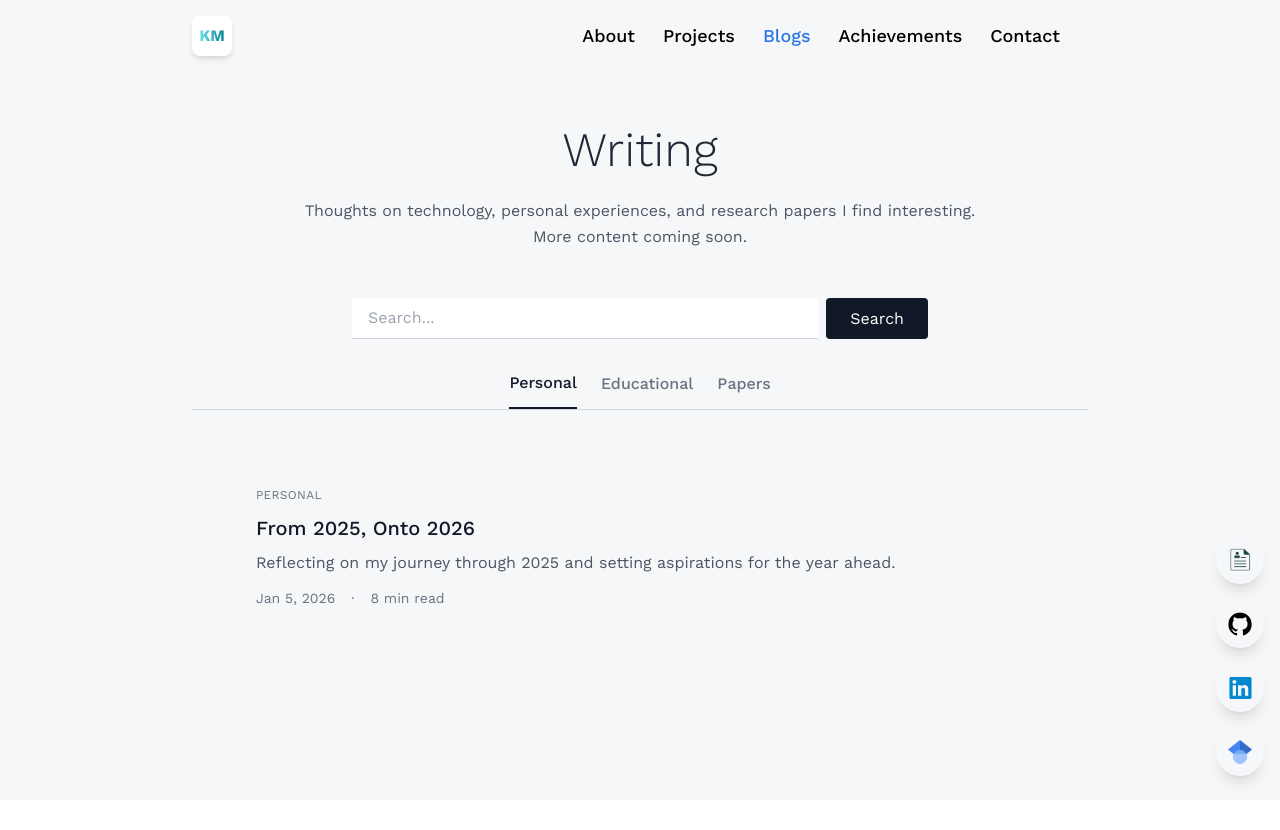
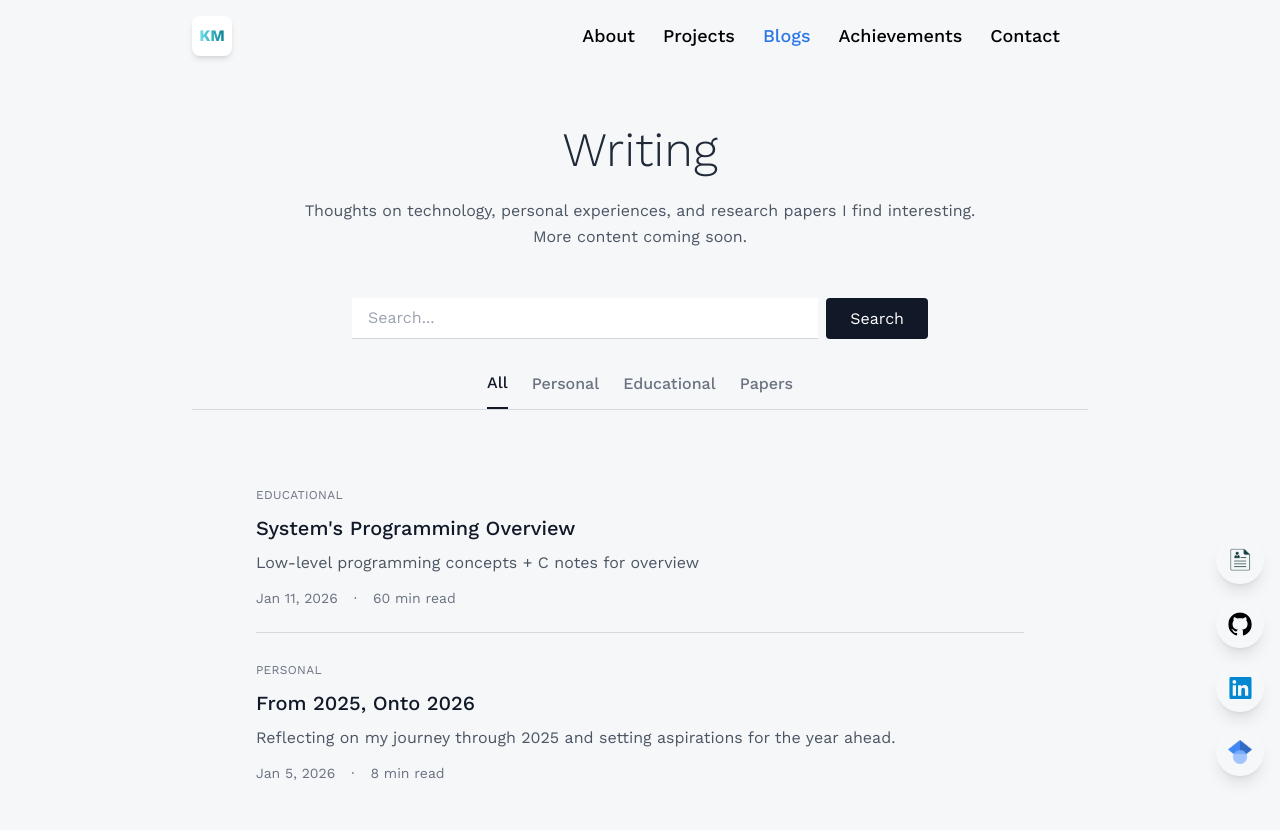
Before and after one commit to Khushi-Malik/KhushiPersonalWebsite, a React (Vite) app in the folder khushi-portfolio/: page /blog in a window 1280 px wide. Shown: the top 830 px of the page. Before the commit the page ends 800 px from the top, so only its background shows below. Built offline with nearby package versions, Linux system fonts and the light colour scheme.

Commit message:
fixing blog view bug

```diff
--- a/khushi-portfolio/src/App.jsx
+++ b/khushi-portfolio/src/App.jsx
@@ -16,6 +16,7 @@ const App = () => {
           <Route path='/contact' element={<Contact />} />
           <Route path='/projects' element={<Projects />} />
           <Route path='/blog' element={<Blog />} />
+          <Route path="/blog/:category/:id" element={<BlogPost />} />
           <Route path="/blog/:id" element={<BlogPost />} />
           <Route path='/achievement' element={<Achievement />} />
         </Routes>
--- a/khushi-portfolio/src/blogs/index.js
+++ b/khushi-portfolio/src/blogs/index.js
@@ -15,7 +15,7 @@ export const educationalBlogs = [
     {
         id: 1,
         title: "System's Programming Overview",
-        excerpt: "Low-level programming concepts + C",
+        excerpt: "Low-level programming concepts + C notes for overview",
         date: "2026-1-11",
         readTime: "60 min read",
         tags: ["Educational", "Low-level programming", "C", "bash"],
--- a/khushi-portfolio/src/pages/Blog.jsx
+++ b/khushi-portfolio/src/pages/Blog.jsx
@@ -55,18 +55,19 @@ const BlogCard = ({ post, type = "blog" }) => {
 };
 
 const Blog = () => {
-    const [activeTab, setActiveTab] = useState('personal');
+    const [activeCategory, setActiveCategory] = useState('all');
     const [searchInput, setSearchInput] = useState('');
     const [searchTerm, setSearchTerm] = useState('');
 
-    const getCurrentPosts = () => {
-        switch(activeTab) {
-            case 'personal': return personalBlogs;
-            case 'educational': return educationalBlogs;
-            case 'research': return researchPapers;
-            default: return personalBlogs;
-        }
-    };
+    // Combine all blogs into one array with category labels
+    const allBlogs = [
+        ...personalBlogs.map(blog => ({ ...blog, category: 'personal' })),
+        ...educationalBlogs.map(blog => ({ ...blog, category: 'educational' })),
+        ...researchPapers.map(blog => ({ ...blog, category: 'research' }))
+    ];
+
+    // Sort by date (newest first)
+    const sortedBlogs = allBlogs.sort((a, b) => new Date(b.date) - new Date(a.date));
 
     const handleSearch = () => {
         setSearchTerm(searchInput);
@@ -83,11 +84,16 @@ const Blog = () => {
         }
     };
 
-    const filteredPosts = getCurrentPosts().filter(post =>
-        post.title.toLowerCase().includes(searchTerm.toLowerCase()) ||
-        post.excerpt.toLowerCase().includes(searchTerm.toLowerCase()) ||
-        post.tags.some(tag => tag.toLowerCase().includes(searchTerm.toLowerCase()))
-    );
+    // Filter by category and search term
+    const filteredPosts = sortedBlogs.filter(post => {
+        const matchesCategory = activeCategory === 'all' || post.category === activeCategory;
+        const matchesSearch = searchTerm === '' ||
+            post.title.toLowerCase().includes(searchTerm.toLowerCase()) ||
+            post.excerpt.toLowerCase().includes(searchTerm.toLowerCase()) ||
+            post.tags.some(tag => tag.toLowerCase().includes(searchTerm.toLowerCase()));
+
+        return matchesCategory && matchesSearch;
+    });
 
     return (
          <section className="max-container">
@@ -131,9 +137,19 @@ const Blog = () => {
 
             <div className="flex gap-6 mb-12 border-b border-gray-200 justify-center">
                 <button
-                    onClick={() => setActiveTab('personal')}
+                    onClick={() => setActiveCategory('all')}
                     className={`pb-3 font-medium transition-colors ${
-                        activeTab === 'personal'
+                        activeCategory === 'all'
+                            ? 'text-gray-900 border-b-2 border-gray-900'
+                            : 'text-gray-500 hover:text-gray-900'
+                    }`}
+                >
+                    All
+                </button>
+                <button
+                    onClick={() => setActiveCategory('personal')}
+                    className={`pb-3 font-medium transition-colors ${
+                        activeCategory === 'personal'
                             ? 'text-gray-900 border-b-2 border-gray-900'
                             : 'text-gray-500 hover:text-gray-900'
                     }`}
@@ -141,9 +157,9 @@ const Blog = () => {
                     Personal
                 </button>
                 <button
-                    onClick={() => setActiveTab('educational')}
+                    onClick={() => setActiveCategory('educational')}
                     className={`pb-3 font-medium transition-colors ${
-                        activeTab === 'educational'
+                        activeCategory === 'educational'
                             ? 'text-gray-900 border-b-2 border-gray-900'
                             : 'text-gray-500 hover:text-gray-900'
                     }`}
@@ -151,9 +167,9 @@ const Blog = () => {
                     Educational
                 </button>
                 <button
-                    onClick={() => setActiveTab('research')}
+                    onClick={() => setActiveCategory('research')}
                     className={`pb-3 font-medium transition-colors ${
-                        activeTab === 'research'
+                        activeCategory === 'research'
                             ? 'text-gray-900 border-b-2 border-gray-900'
                             : 'text-gray-500 hover:text-gray-900'
                     }`}
@@ -166,15 +182,14 @@ const Blog = () => {
                 <div className="max-w-3xl mx-auto text-left">
                     {filteredPosts.map((post) => (
                         <BlogCard
-                            key={post.id}
+                            key={`${post.category}-${post.id}`}
                             post={post}
-                            type={activeTab === 'research' ? 'research' : 'blog'}
                         />
                     ))}
                 </div>
             ) : (
                 <div className="py-16 text-gray-500 text-center">
-                    <p>No posts yet in this category. Check back soon!</p>
+                    <p>No posts found. {activeCategory !== 'all' && 'Try selecting a different category or'} Clear your search to see all posts.</p>
                 </div>
             )}
         </section>
--- a/khushi-portfolio/src/pages/BlogPost.jsx
+++ b/khushi-portfolio/src/pages/BlogPost.jsx
@@ -4,12 +4,34 @@ import ReactMarkdown from 'react-markdown';
 import { personalBlogs, researchPapers, educationalBlogs } from '../blogs';
 
 const BlogPost = () => {
-    const { id } = useParams();
+    const { id, category } = useParams();
     const [content, setContent] = useState('');
     const [loading, setLoading] = useState(true);
 
-    const allBlogs = [...personalBlogs, ...educationalBlogs, ...researchPapers];
-    const post = allBlogs.find(p => p.id === parseInt(id));
+    // Get the correct blog array based on category or search all
+    const getBlogFromCategory = () => {
+        const blogId = parseInt(id);
+
+        if (category) {
+            // If category is specified in URL, search in that category
+            switch(category) {
+                case 'personal':
+                    return personalBlogs.find(p => p.id === blogId);
+                case 'educational':
+                    return educationalBlogs.find(p => p.id === blogId);
+                case 'research':
+                    return researchPapers.find(p => p.id === blogId);
+                default:
+                    return null;
+            }
+        } else {
+            // Fallback: search all blogs (for backwards compatibility)
+            const allBlogs = [...personalBlogs, ...educationalBlogs, ...researchPapers];
+            return allBlogs.find(p => p.id === blogId);
+        }
+    };
+
+    const post = getBlogFromCategory();
 
     useEffect(() => {
         if (post && post.contentFile) {
@@ -54,6 +76,8 @@ const BlogPost = () => {
         );
     }
 
+    const isResearch = post.category === 'research' || category === 'research';
+
     return (
         <section className="max-container">
             <Link to="/blog" className="inline-block mb-8 text-gray-600 hover:text-gray-900">
@@ -63,7 +87,7 @@ const BlogPost = () => {
             <article className="max-w-3xl mx-auto">
                 <div className="mb-6">
                     <span className="text-xs uppercase tracking-wide text-gray-500">
-                        {post.category === 'research' ? 'Paper Review' : post.category}
+                        {post.category || category}
                     </span>
                 </div>
 
@@ -71,7 +95,7 @@ const BlogPost = () => {
                     {post.title}
                 </h1>
 
-                {post.category === 'research' && (
+                {isResearch && (
                     <div className="mb-4 text-gray-600">
                         <p className="font-medium">{post.authors}</p>
                         <p className="text-gray-500">{post.journal}</p>
@@ -92,7 +116,7 @@ const BlogPost = () => {
                     <ReactMarkdown>{content}</ReactMarkdown>
                 </div>
 
-                {post.category === 'research' && post.paperUrl && (
+                {isResearch && post.paperUrl && (
                     <div className="mt-8 pt-8 border-t border-gray-200">
                         <a
                             href={post.paperUrl}
```
Also changed, not shown: 1 other file (tests, documents, lock files or other folders).
